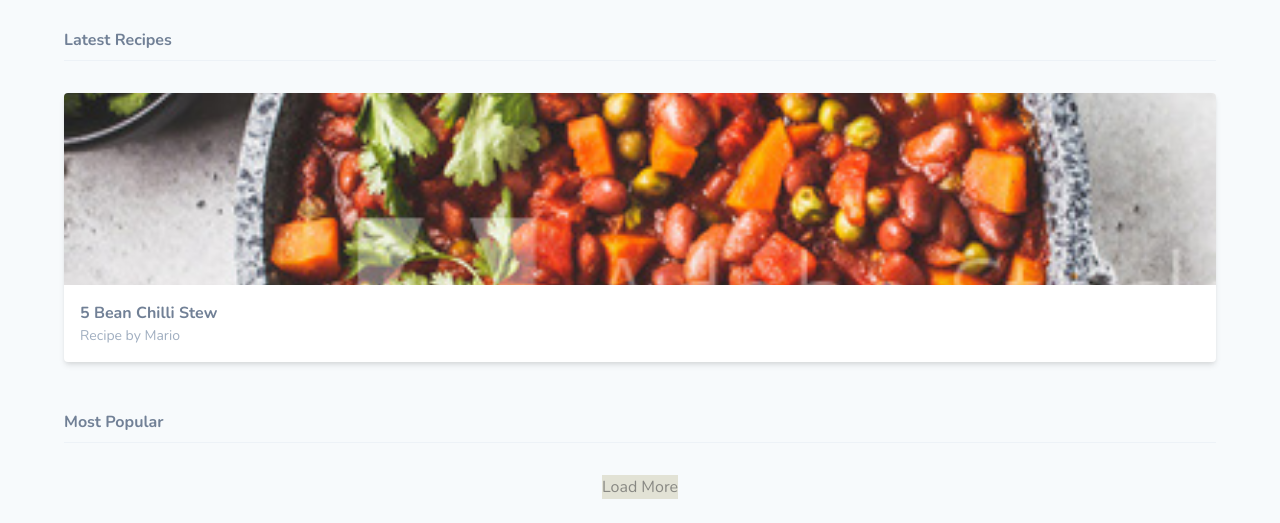
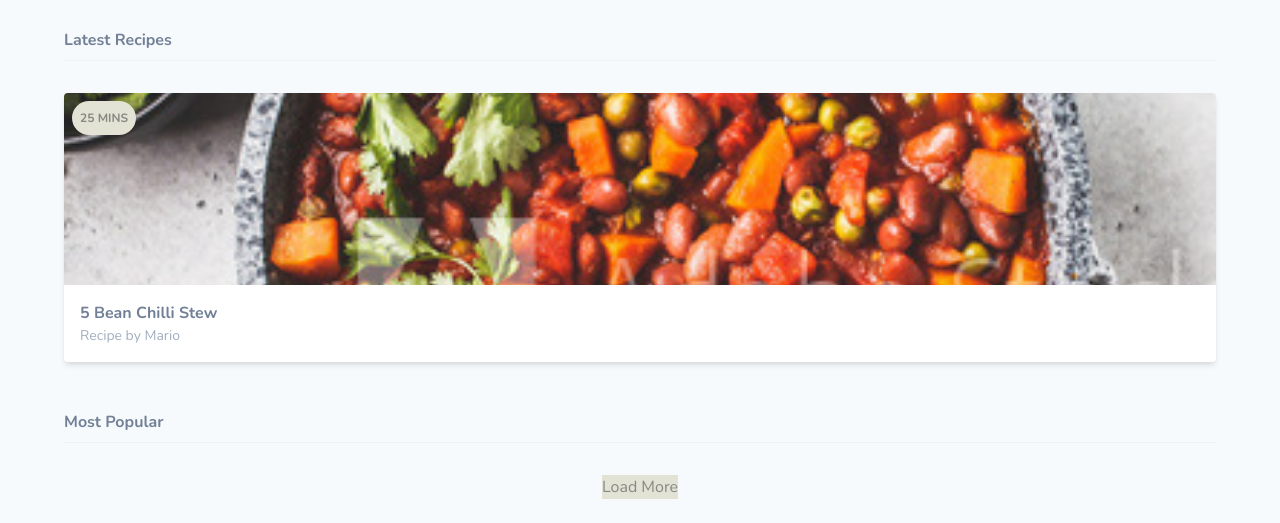
Before and after one commit to Amir-Pourhadi/Ninja-Food, a website: page public/index.html in a window 1280 px wide. Shown: the part 329-852 px from the top of the page. Drawn offline with nearby package versions, Linux system fonts and the light colour scheme; files that its build step writes are made by us from their sources.

Commit message:
Add badge to card

```diff
--- a/public/index.html
+++ b/public/index.html
@@ -55,11 +55,27 @@
 
           <div class="mt-8">
             <!-- Cards -->
-            <div class="bg-white rounded overflow-hidden shadow-md">
+            <div class="bg-white rounded overflow-hidden shadow-md relative">
               <img class="w-full object-cover h-32 sm:h-48" src="images/stew.jpg" alt="stew" />
               <div class="m-4">
                 <span class="font-bold">5 Bean Chilli Stew</span>
                 <span class="block text-gray-500 text-sm">Recipe by Mario</span>
+              </div>
+              <div
+                class="
+                  bg-secondary-100
+                  text-secondary-200 text-xs
+                  uppercase
+                  font-bold
+                  rounded-full
+                  p-2
+                  absolute
+                  top-0
+                  ml-2
+                  mt-2
+                "
+              >
+                <span>25 mins</span>
               </div>
             </div>
           </div>
```
